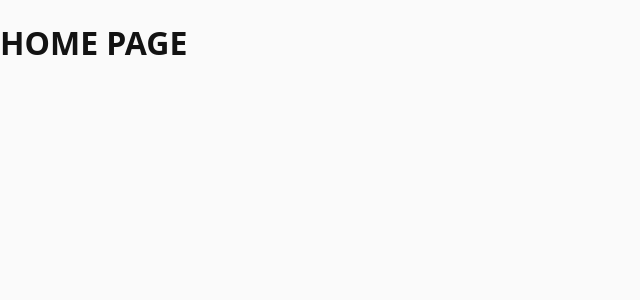
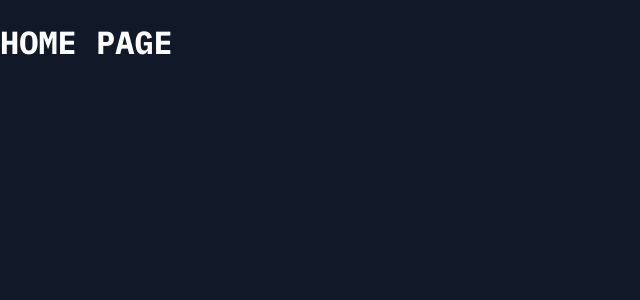
Before and after one commit to DevdouglasGfs/Taqtile, a React (Create React App) app: page / in a window 1280 px wide. Shown: the top 300 px of the page, without its empty margins (0-640 px from the left). Built offline with nearby package versions, Linux system fonts and the light colour scheme.

Commit message:
Styles: Change global styling Add new fonts (IBM PLEX MONO, Inter); Change default background and text color;

```diff
--- a/src/index.css
+++ b/src/index.css
@@ -1,15 +1,19 @@
+/* Fonts */
+@import url('https://fonts.googleapis.com/css2?family=IBM+Plex+Mono:ital,wght@0,100;0,200;0,300;0,400;0,500;0,600;0,700;1,100;1,200;1,300;1,400;1,500;1,600;1,700&family=Inter:wght@100..900&display=swap');
+
+/* Global Styling */
 * {
   box-sizing: border-box
 }
 
 body {
-  color: #131313;
+  color: #fff;
   margin: 0;
   min-height: 100svh;
   max-width: 100%;
   overflow: hidden scroll;
-  background: #fafafa;
-  font-family: system-ui, -apple-system, BlinkMacSystemFont, 'Segoe UI', Roboto, Oxygen, Ubuntu, Cantarell, 'Open Sans', 'Helvetica Neue', sans-serif;
+  background: #111827;
+  font-family: "IBM PLEX MONO", Inter, system-ui, -apple-system, BlinkMacSystemFont, 'Segoe UI', Roboto, Oxygen, Ubuntu, Cantarell, 'Open Sans', 'Helvetica Neue', sans-serif;
   -webkit-font-smoothing: antialiased;
   -moz-osx-font-smoothing: grayscale;
 }
```
